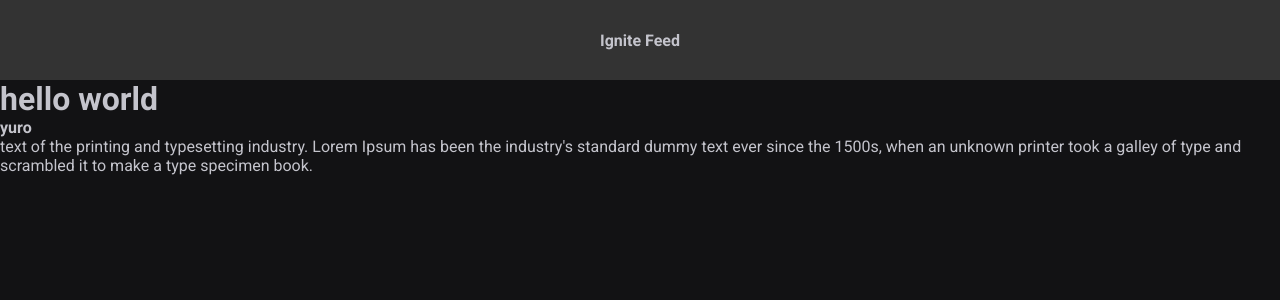
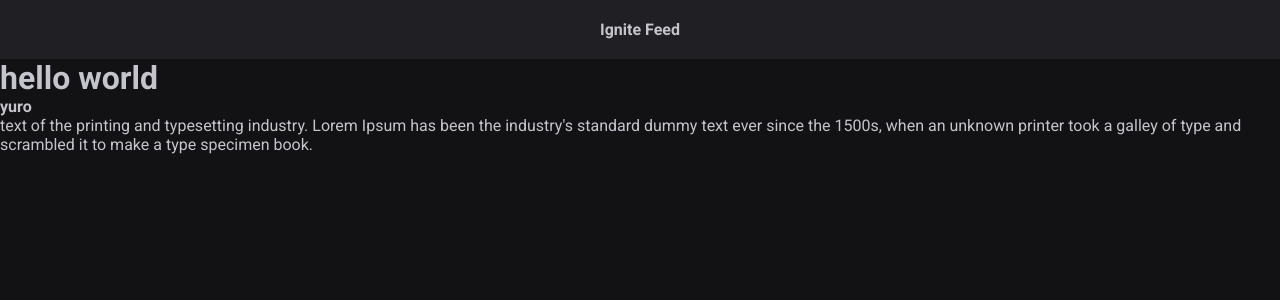
Before and after one commit to Yures1lva/01-fundamentos-reactjs, a React (Vite) app: page / in a window 1280 px wide. Shown: the top 300 px of the page. Built offline with nearby package versions, Linux system fonts and the light colour scheme.

Commit message:
adicionando component header

```diff
--- a/src/components/Header.module.css
+++ b/src/components/Header.module.css
@@ -1,7 +1,13 @@
 .header{
     display: flex;
-    background-color: #333;
-    height: 80px;
+    background-color: var(--gray-800);
+    padding: 1.25rem 0;
+    justify-content: center;
     align-items: center;
-    justify-content: center;
 }
+
+
+.header img{
+    height: 2rem;
+    margin-right: 10px;
+}
```
Also changed, not shown: src/components/Sidebar.jsx (added, +25 -0 lines), src/assets/ignite-logo.svg (added).
